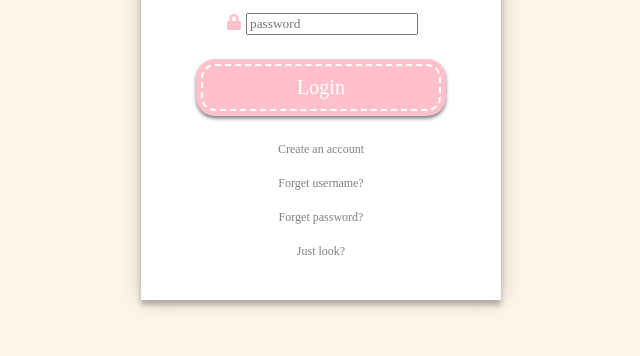
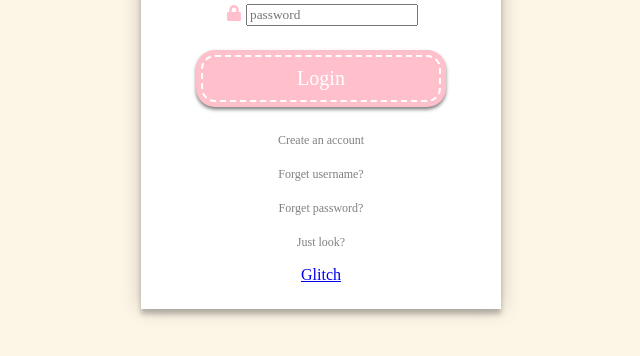
Before and after one commit to cerasusflorere/Myhandmades, a plain HTML site: page index.html in a window 1280 px wide. Shown: the part 322-678 px from the top of the page, without its empty margins (319-959 px from the left). Drawn offline with Linux system fonts and the light colour scheme.

Commit message:
Update index.html

```diff
--- a/index.html
+++ b/index.html
@@ -21,6 +21,7 @@
           <p class="message"><a href="#">Forget username?</a></p>
           <p class="message"><a href="#">Forget password?</a></p>
           <p class="message"><a href="/alluser">Just look?</a></p>
+          <a href='https://my-handmades-app.glitch.me/'>Glitch</a>
         </form>
       </div>
     </div>
```
